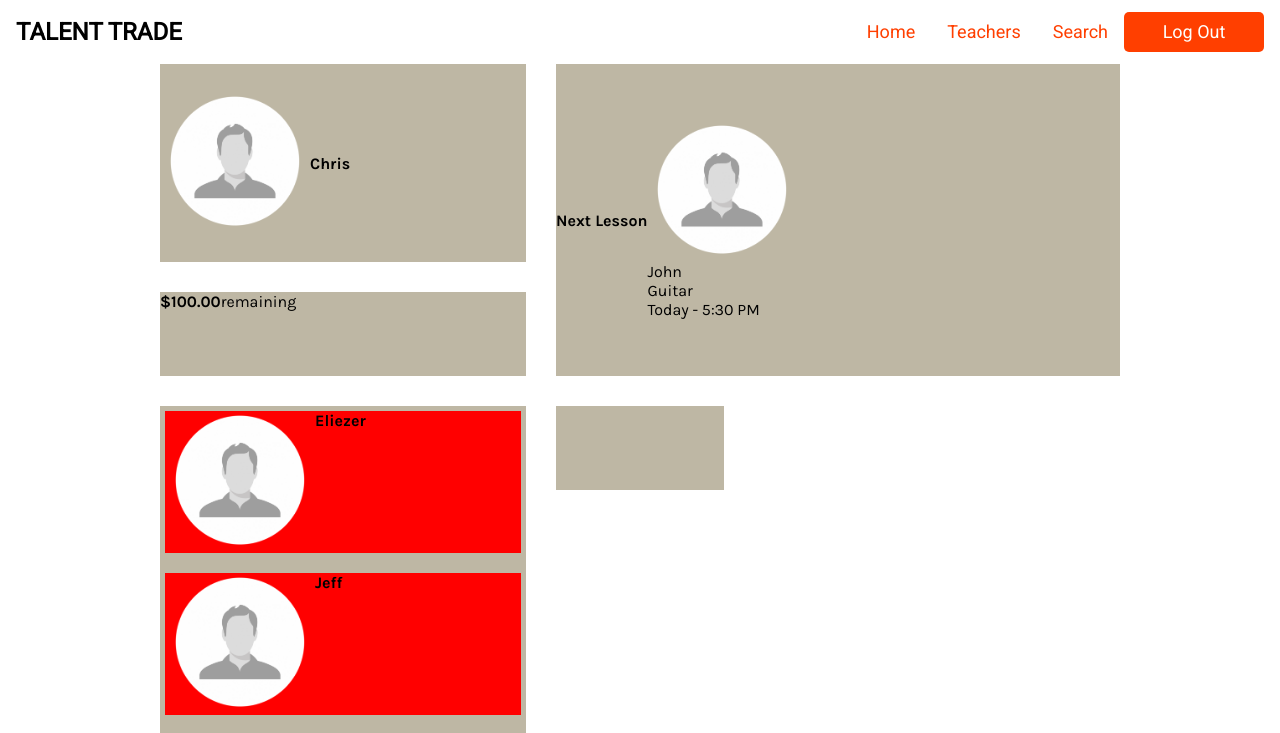
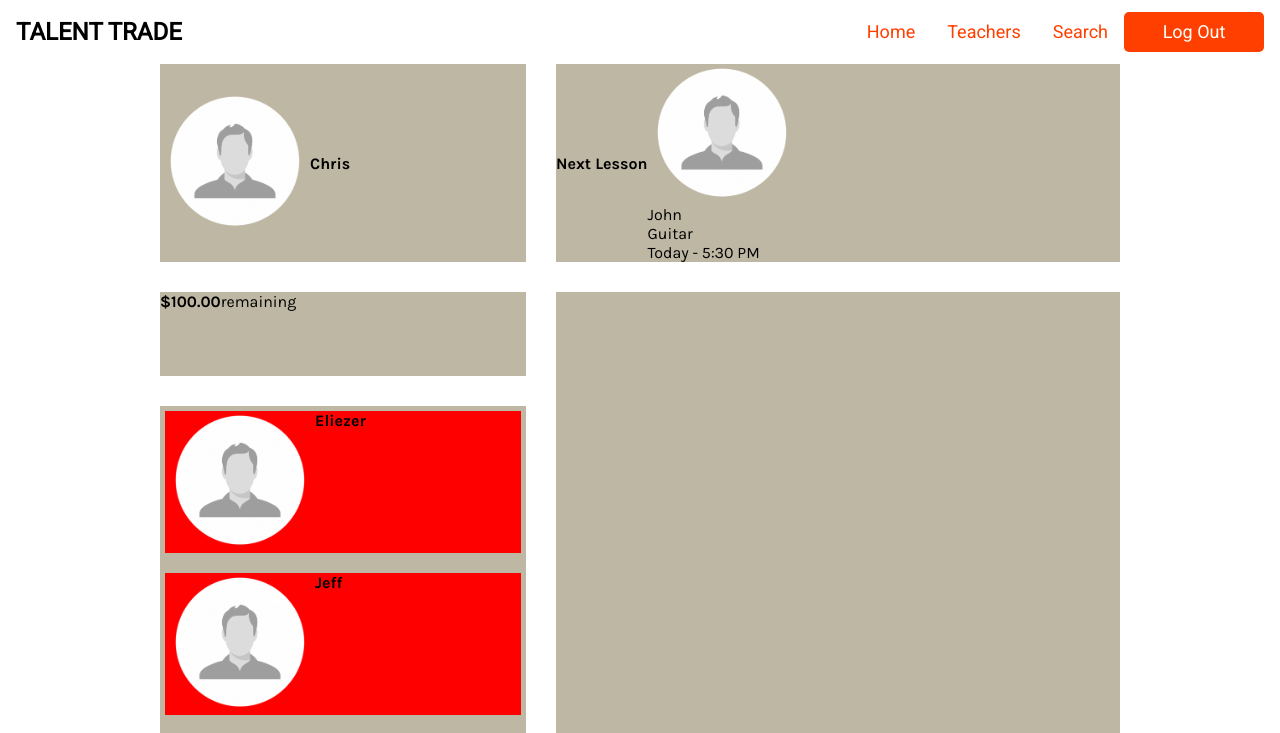
Before and after one commit to chingu-voyages/v8-geckos-team-05, a React (Create React App) app in the folder skill-trade-client/: page /dashboard in a window 1280 px wide. Shown: the top 733 px of the page. Built offline with nearby package versions, Linux system fonts and the light colour scheme.

Commit message:
Created upcoming lessons component for dashboard, will finish and style tomorrow

```diff
--- a/skill-trade-client/src/index.css
+++ b/skill-trade-client/src/index.css
@@ -285,7 +285,7 @@ h6 {
     font-family: "Karla", sans-serif;
     grid-template-columns: repeat(5, 1fr);
     grid-template-rows: repeat(7, 1fr);
-    grid-template-areas: "user user nextlesson nextlesson nextlesson" "user user nextlesson nextlesson nextlesson" "balance balance nextlesson nextlesson nextlesson" "friends friends upcoming upcoming upcoming" "friends friends upcoming upcoming upcoming" "friends friends upcoming upcoming upcoming" "friends friends upcoming upcoming upcoming"; }
+    grid-template-areas: "user user nextlesson nextlesson nextlesson" "user user nextlesson nextlesson nextlesson" "balance balance upcoming upcoming upcoming" "friends friends upcoming upcoming upcoming" "friends friends upcoming upcoming upcoming" "friends friends upcoming upcoming upcoming" "friends friends upcoming upcoming upcoming"; }
   .dashboard__userComponent {
     display: flex;
     background: #beb7a4;
@@ -334,6 +334,7 @@ h6 {
       max-height: 150px;
       max-width: 150px; }
   .dashboard__upcomingLessonsComponent {
+    grid-area: upcoming;
     background: #beb7a4; }
 
 .mainContainer {
--- a/skill-trade-client/src/sass/components/_dashboard.scss
+++ b/skill-trade-client/src/sass/components/_dashboard.scss
@@ -11,7 +11,7 @@
         grid-template-rows: repeat(7, 1fr);
         grid-template-areas: "user user nextlesson nextlesson nextlesson"
                              "user user nextlesson nextlesson nextlesson"
-                             "balance balance nextlesson nextlesson nextlesson"
+                             "balance balance upcoming upcoming upcoming"
                              "friends friends upcoming upcoming upcoming"
                              "friends friends upcoming upcoming upcoming"
                              "friends friends upcoming upcoming upcoming"
@@ -113,6 +113,7 @@
     }
 
     &__upcomingLessonsComponent {
+        grid-area: upcoming;
         background: $secondary-color;
     }
 }
```
